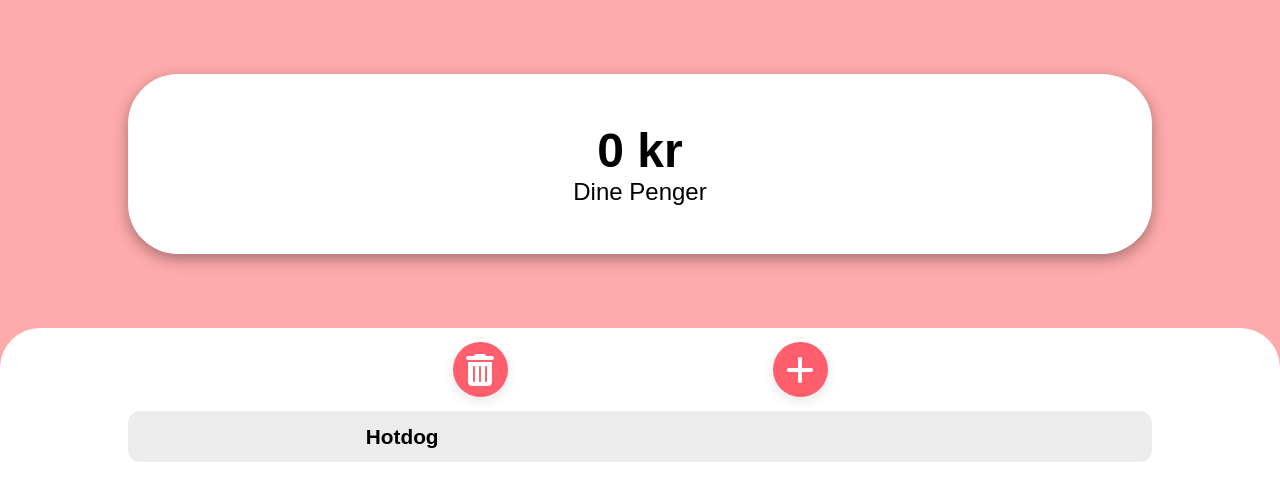
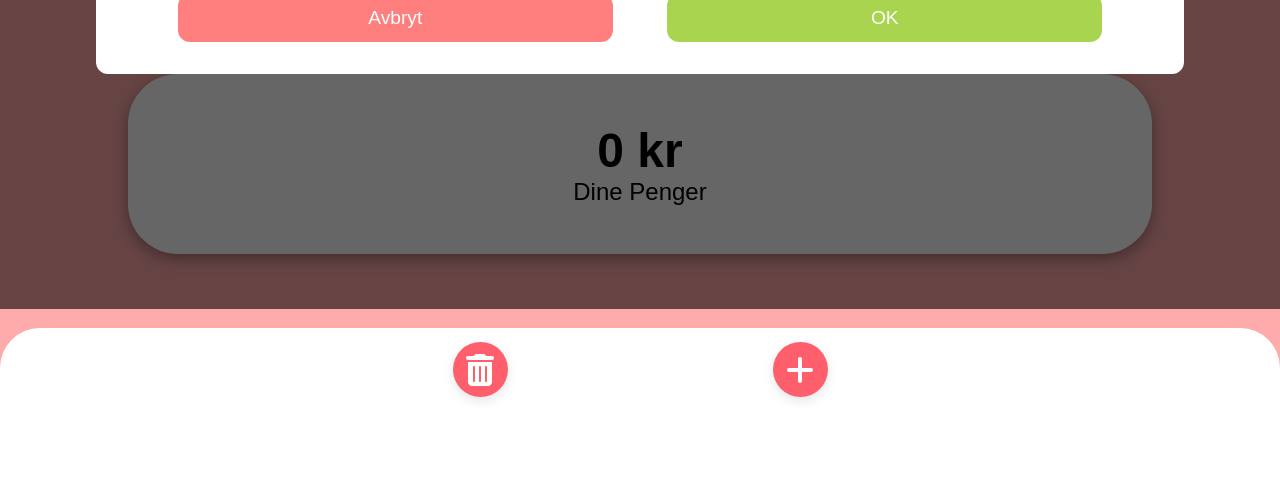
Before and after one commit to TrygveDev/HandleWeb, a React (Create React App) app: page / in a window 1280 px wide. Both pictures are taken after a click on the icon 800 px from the left and 369 px from the top of the page. Shown: the top 500 px of the page. Built offline with nearby package versions, Linux system fonts and the light colour scheme.

Commit message:
v2 Feil ved setting av pris

```diff
--- a/src/components/List.js
+++ b/src/components/List.js
@@ -4,10 +4,12 @@ import { FontAwesomeIcon } from "@fortawesome/react-fontawesome";
 import { faPlus, faTrashCan } from '@fortawesome/free-solid-svg-icons'
 import Grocery from "./Grocery";
 import Modal from "./Modal";
+import Modal3 from "./Modal3";
 
 
 function List(props) {
     const [displayModal, setDisplayModal] = useState(false)
+    const [displayModal3, setDisplayModal3] = useState(false)
     const [groceryList, setGroceryList] = useState([]);
     const [deleteMode, setDeleteMode] = useState(false);
     const [groceryIndex, setGroceryIndex] = useState(null);
@@ -44,7 +46,7 @@ function List(props) {
         props.restoreMoney(amount)
     }
     function setGroceryCost(amount, index) {
-        let listCopy = [...groceryObj];
+        let listCopy = groceryObj;
         listCopy[index].props.price = amount;
         setGroceryList(listCopy);
     }
@@ -56,10 +58,11 @@ function List(props) {
 
     return (
         <div className="container-list">
+            <Modal3 addGrocery={addGrocery} displayModal3={displayModal3} setDisplayModal3={setDisplayModal3} />
             <Modal setGroceryIndexState={setGroceryIndexState} groceryIndex={groceryIndex} setGroceryCost={setGroceryCost} displayModal={displayModal} toggleDisplayModal={toggleDisplayModal} subtractMoneyFromModal={subtractMoneyFromModal} />
             <div className="list-button">
                 <div className={deleteMode ? "button-div active" : "button-div"}><FontAwesomeIcon icon={faTrashCan} size="2xl" onClick={toggleDeleteMode} /></div>
-                <div className="button-div"><FontAwesomeIcon icon={faPlus} size="2xl" onClick={() => { addGrocery("Hotdog") }} /></div>
+                <div className="button-div"><FontAwesomeIcon icon={faPlus} size="2xl" onClick={() => { setDisplayModal3(true) }} /></div>
             </div>
             <div className="list">
                 {groceryObj}
--- a/src/components/Modal.js
+++ b/src/components/Modal.js
@@ -9,8 +9,9 @@ function Modal(props) {
     }
     function submitModal() {
         props.toggleDisplayModal(false)
-        props.subtractMoneyFromModal(document.getElementById('inputModal').value)
-        props.setGroceryCost(document.getElementById('inputModal').value, props.groceryIndex)
+        let value = document.getElementById('inputModal').value === isNaN ? 0 : document.getElementById('inputModal').value
+        props.subtractMoneyFromModal(value)
+        props.setGroceryCost(value, props.groceryIndex)
         document.getElementById('inputModal').value = ""
         props.setGroceryIndexState(null)
     }
--- a/src/components/Modal2.js
+++ b/src/components/Modal2.js
@@ -4,11 +4,12 @@ import "../style/modal2.css";
 function Modal2(props) {
     function hideModal2() {
         props.toggleDisplayModal(false)
-        document.getElementById('inputModal2').value = ""
+        document.getElementById('inputmodal2').value = ""
     }
     function submitModal2() {
         props.toggleDisplayModal(false)
-        props.newHeaderMoney(document.getElementById('inputmodal2').value)
+        let value = document.getElementById('inputmodal2').value === isNaN || document.getElementById('inputmodal2').value === "" ? 0 : document.getElementById('inputmodal2').value
+        props.newHeaderMoney(value)
         document.getElementById('inputmodal2').value = ""
     }
     return (
--- /dev/null
+++ b/src/components/Modal3.js
@@ -0,0 +1,29 @@
+import "../style/modal3.css";
+
+
+function Modal3(props) {
+    function hideModal3() {
+        props.setDisplayModal3(false)
+        document.getElementById('inputModal3').value = ""
+    }
+    function submitModal3() {
+        props.setDisplayModal3(false)
+        props.addGrocery(document.getElementById('inputModal3').value)
+        document.getElementById('inputModal3').value = ""
+    }
+    return (
+        <div className={props.displayModal3 ? "modal-view show" : "modal-view"}>
+            <div className="modal">
+                <p>Skriv inn en vare du skal handle</p>
+                <input id="inputModal3" type="text" name="weight" placeholder="Eple..."></input>
+                <div className="modal-btn">
+                    <button onClick={hideModal3}>Avbryt</button>
+                    <button onClick={submitModal3}>OK</button>
+                </div>
+            </div>
+        </div>
+
+    );
+}
+
+export default Modal3;
--- /dev/null
+++ b/src/style/modal3.css
@@ -0,0 +1,74 @@
+.modal-view {
+	position: fixed;
+	width: 100%;
+	height: 100%;
+	margin-top: -64%;
+	display: none;
+	align-items: center;
+	justify-content: center;
+	background-color: rgba(0, 0, 0, 0.6);
+}
+.show {
+	display: flex;
+}
+.modal {
+	z-index: 100;
+	display: flex;
+	align-items: center;
+	padding-top: 7%;
+	padding-top: 7%;
+	flex-direction: column;
+	overflow: hidden;
+	width: 85%;
+	height: 240px;
+	background-color: #fff;
+	border-radius: 12px;
+	color: black;
+}
+.modal input {
+	width: 50%;
+	height: 30%;
+	border-radius: 12px;
+	text-align: center;
+	font-size: 2em;
+	color: black;
+	background-color: #ececec;
+	border: 0;
+}
+.modal p {
+	font-size: 1.3em;
+	margin: 0;
+	margin-top: 1em;
+}
+.modal h6 {
+	margin: 0;
+	margin-bottom: 1em;
+}
+.modal button:nth-child(1) {
+	width: 40%;
+	height: 100%;
+	margin-right: 5%;
+	margin-top: 4%;
+	border-radius: 12px;
+	border: 0;
+	background-color: rgba(255, 0, 0, 0.5);
+	color: white;
+	font-size: 1.2em;
+}
+
+.modal-btn {
+	width: 100%;
+	height: 20%;
+	display: flex;
+	justify-content: center;
+}
+.modal button {
+	width: 40%;
+	height: 100%;
+	margin-top: 4%;
+	border-radius: 12px;
+	border: 0;
+	background-color: rgba(153, 205, 50, 0.85);
+	color: white;
+	font-size: 1.2em;
+}
```
